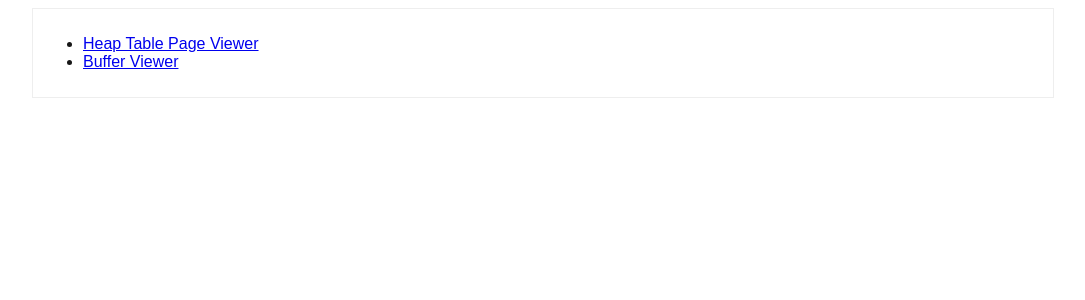
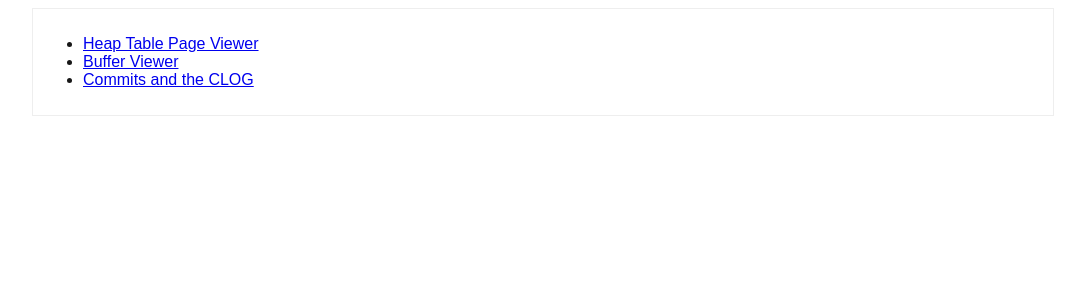
Before and after one commit to polkerty/postgres-internals-viewer, a Next.js app: page / in a window 1280 px wide. Shown: the top 300 px of the page, without its empty margins (97-1182 px from the left). Built offline with nearby package versions, Linux system fonts and the light colour scheme.

Commit message:
clog page

```diff
--- a/app/page.tsx
+++ b/app/page.tsx
@@ -4,6 +4,7 @@ export default function Home() {
       <ul>
         <li><a href='/heap-table' >Heap Table Page Viewer</a></li>
         <li><a href='/buffers' >Buffer Viewer</a></li>
+        <li><a href='/clog' >Commits and the CLOG</a></li>
       </ul>
     </div>
   );
```
